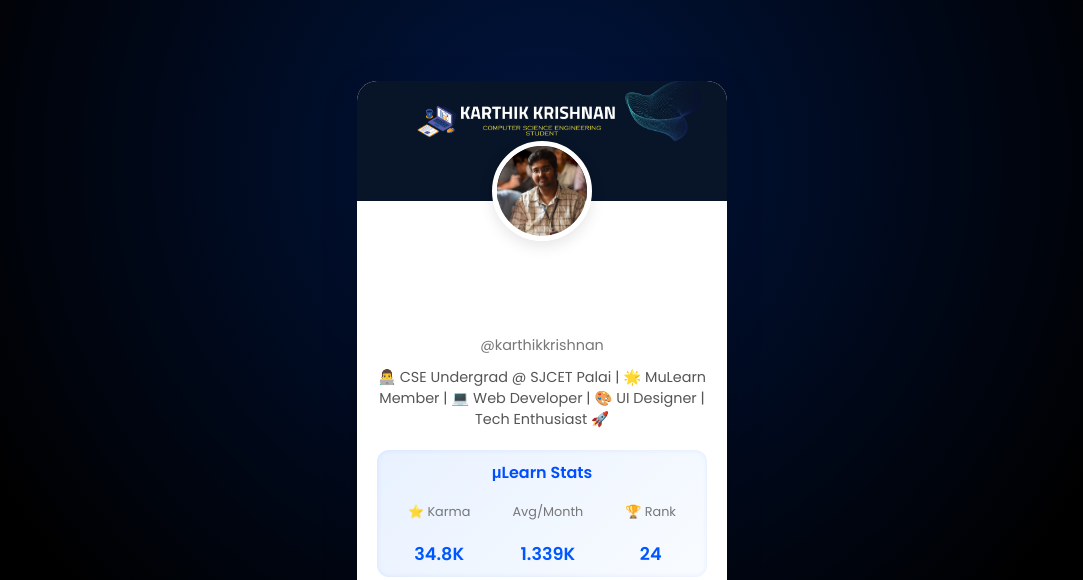
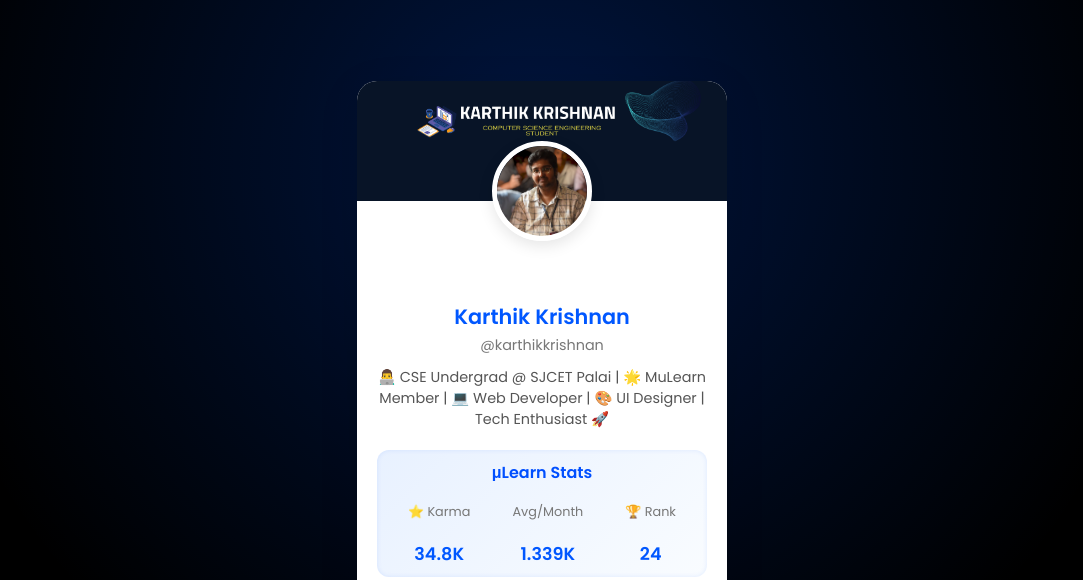
Before and after one commit to iamkarthik2004/profile-card, a plain HTML site: page index.html in a window 1280 px wide. Shown: the top 580 px of the page, without its empty margins (98-1181 px from the left). Drawn offline with Linux system fonts and the light colour scheme.

Commit message:
Update style.css

```diff
--- a/style.css
+++ b/style.css
@@ -25,6 +25,12 @@ body {
   overflow: hidden;
   text-align: center;
   position: relative;
+}
+
+.profile-info h2 {
+  font-size: 1.3rem;
+  font-weight: 600;
+  color: #0057ff;
 }
 
 .cover {
```
